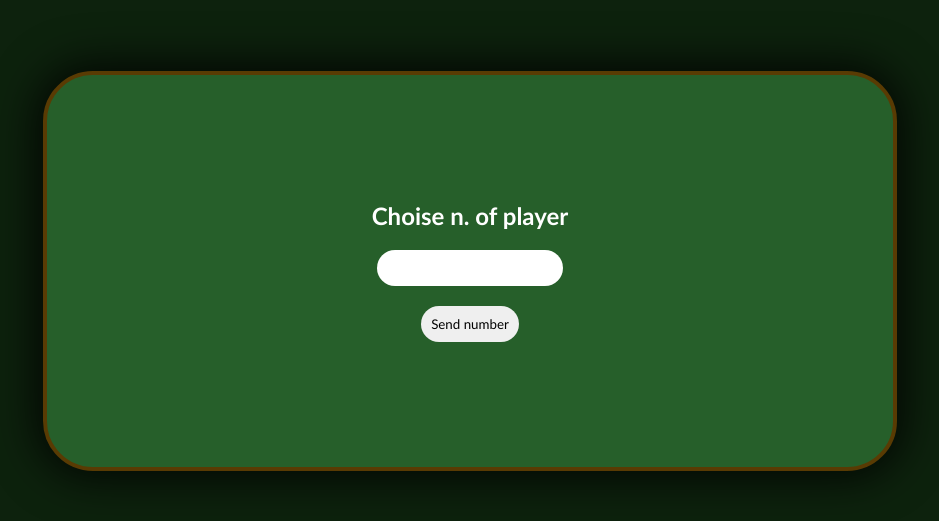
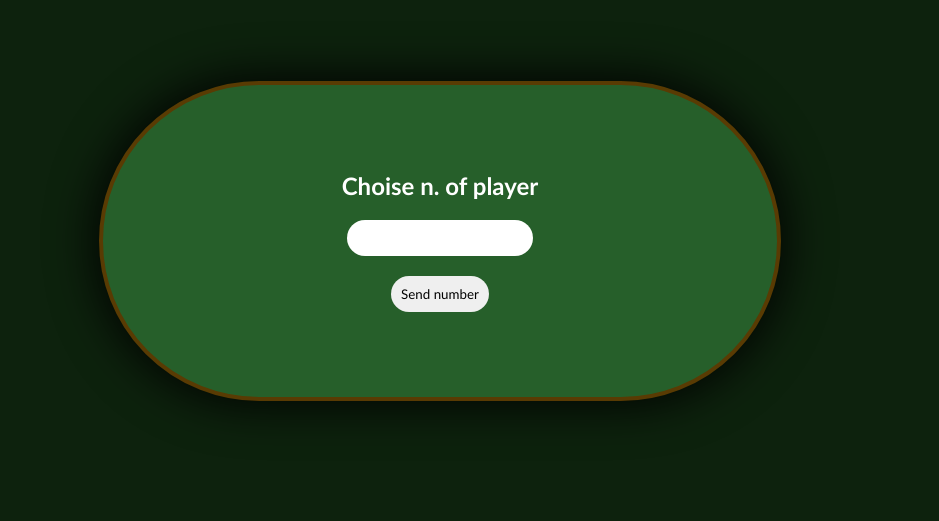
Before and after one commit to SublimedApple58/poker, a React (Vite) app: page / in a window 1280 px wide. Shown: the part 159-680 px from the top of the page, without its empty margins (200-1139 px from the left). Built offline with nearby package versions, Linux system fonts and the light colour scheme.

Commit message:
nulla di che

```diff
--- a/src/App.tsx
+++ b/src/App.tsx
@@ -13,10 +13,8 @@ function App() {
   return (
     <>
           <div className="contenitore">
-
-              {numberPlayer <= 1&&  <Form />}
-
-              {numberPlayer >= 2 && numberPlayer <= 6 && <Table />}
+              {numberPlayer <= 2 &&  <Form />}
+              {numberPlayer >= 3 && numberPlayer <= 6 && <Table />}
           </div>
     </>
   )
--- a/src/components/Form/Form.css
+++ b/src/components/Form/Form.css
@@ -1,7 +1,7 @@
 .form{
     grid-area: c;
-    height: 100%;
-    width: 100%;
+    height: 80%;
+    width: 80%;
     /* left: 50%;
     transform: translateX(-50%); */
     background: #265f2a;
@@ -10,11 +10,12 @@
     justify-content: center;
     align-items: center;
     gap: 20px;
-    border-radius: 50px;
+    border-radius: 400px;
     border: 4px solid rgb(89, 59, 3);
-    margin: 30px;
     -webkit-box-shadow: 0px 0px 45px 6px rgba(0,0,0,0.85);
     box-shadow: 0px 0px 45px 6px rgba(0,0,0,0.85);
+    justify-self: center;
+    align-self: center
 }
 
 .submit{
```
